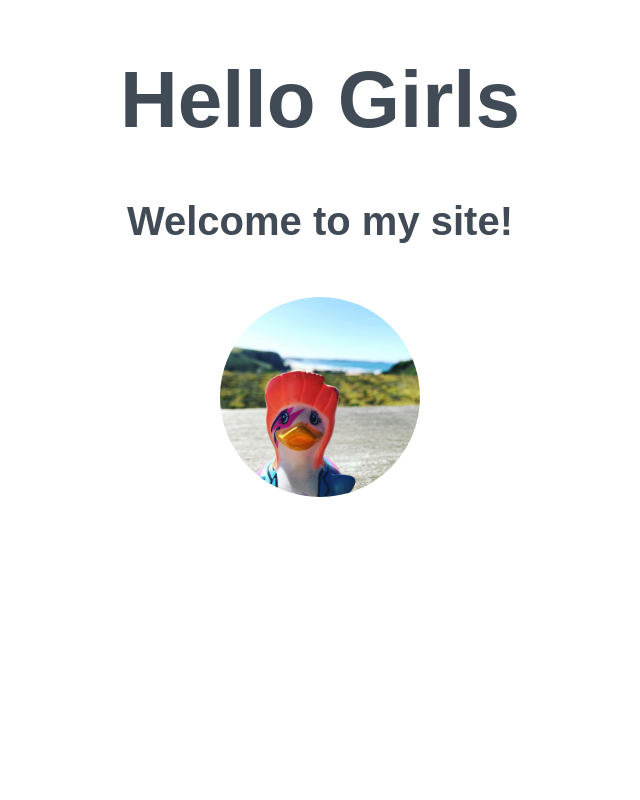
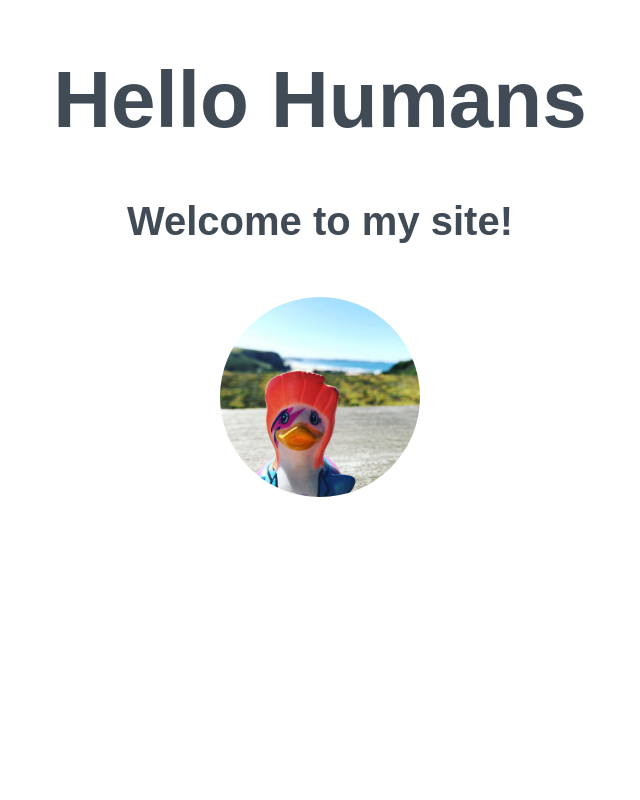
Before and after one commit to JustBeArt/beginners-week-one-master, a plain HTML site: page index.html in a window 1280 px wide. Shown: the top 800 px of the page, without its empty margins (320-960 px from the left). Drawn offline with Linux system fonts and the light colour scheme.

Commit message:
Revert "Update index.html"
This reverts commit e60bbf2d2f8c58b91be02cfd799cfee0426f90e3.

```diff
--- a/index.html
+++ b/index.html
@@ -6,7 +6,7 @@
 </head>
 <body>
 <div>
-<h1>Hello Girls</h1>
+<h1>Hello Humans</h1>
 <h2>Welcome to my site!</h2>
 <img src="./duck.jpg" alt="A local image" width="200px">
 </div>
```
